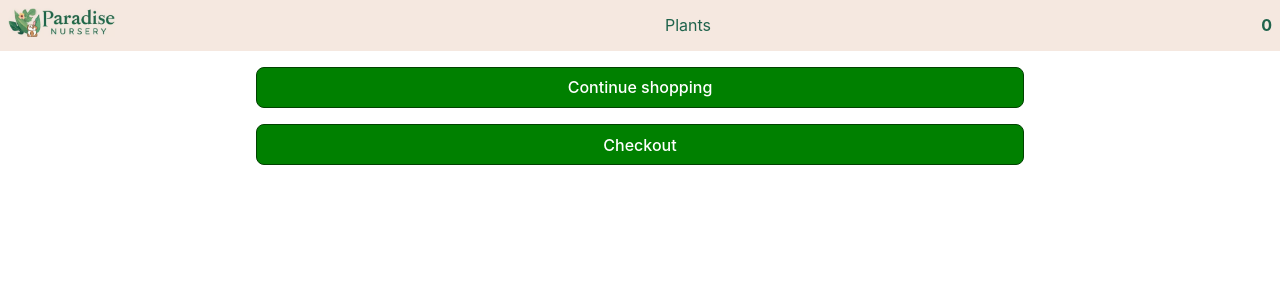
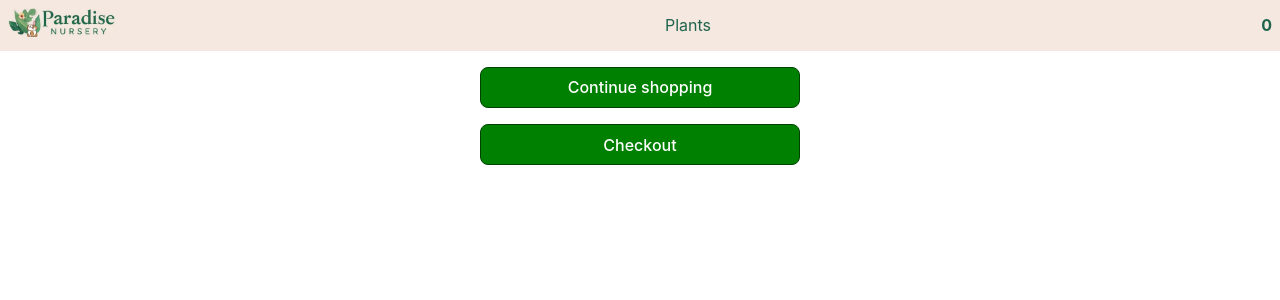
Before and after one commit to samsaga2/paradise-nursery, a React (Vite) app: page /cart in a window 1280 px wide. Shown: the top 300 px of the page. Built offline with nearby package versions, Linux system fonts and the light colour scheme.

Commit message:
Fixed cart button width

```diff
--- a/src/Cart.css
+++ b/src/Cart.css
@@ -3,6 +3,7 @@
   display: flex;
   flex-direction: column;
   align-items: center;
+  padding: 1rem;
 
   .title {
     font-size: 18px;
@@ -50,7 +51,7 @@
   margin-bottom: 1rem;
 
   button {
-    width: 60vw;
+    width: 20rem;
     color: white;
     background-color: green;
     border: 1px solid rgb(1, 66, 1);
```
